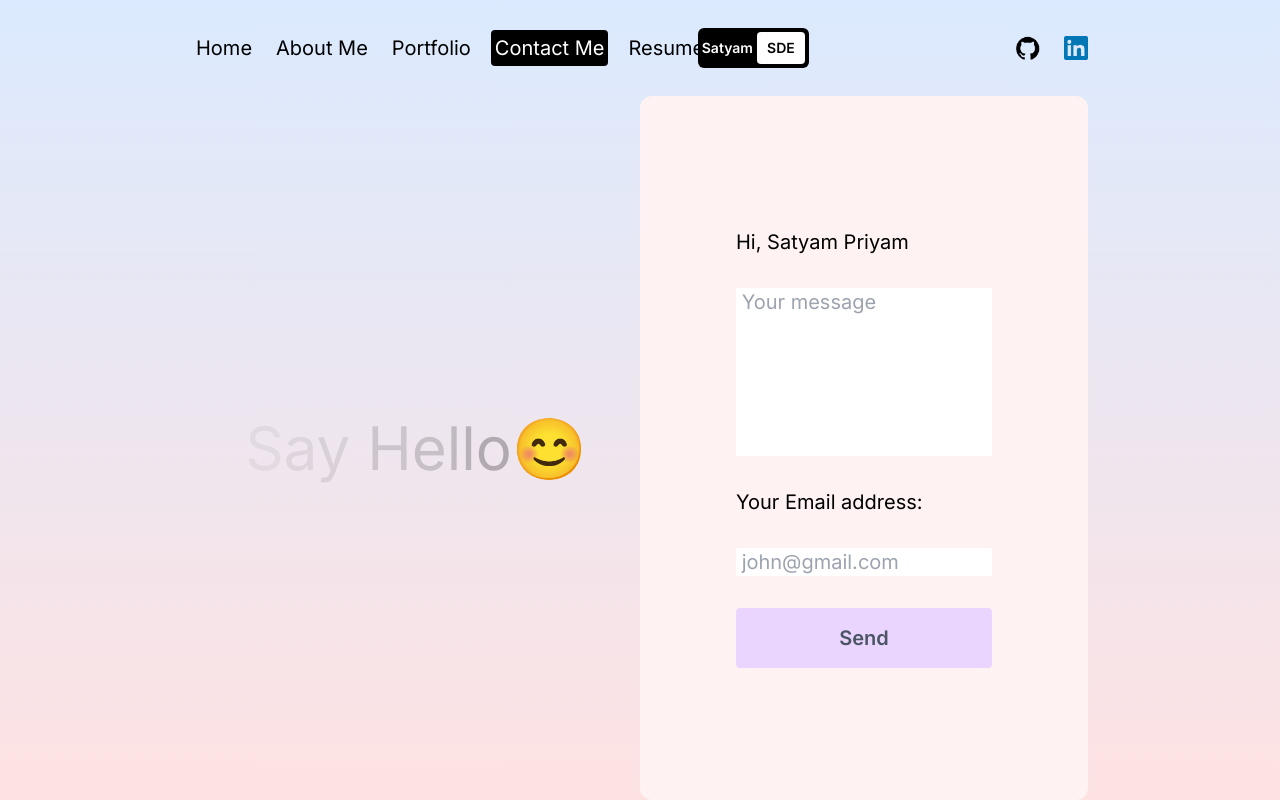
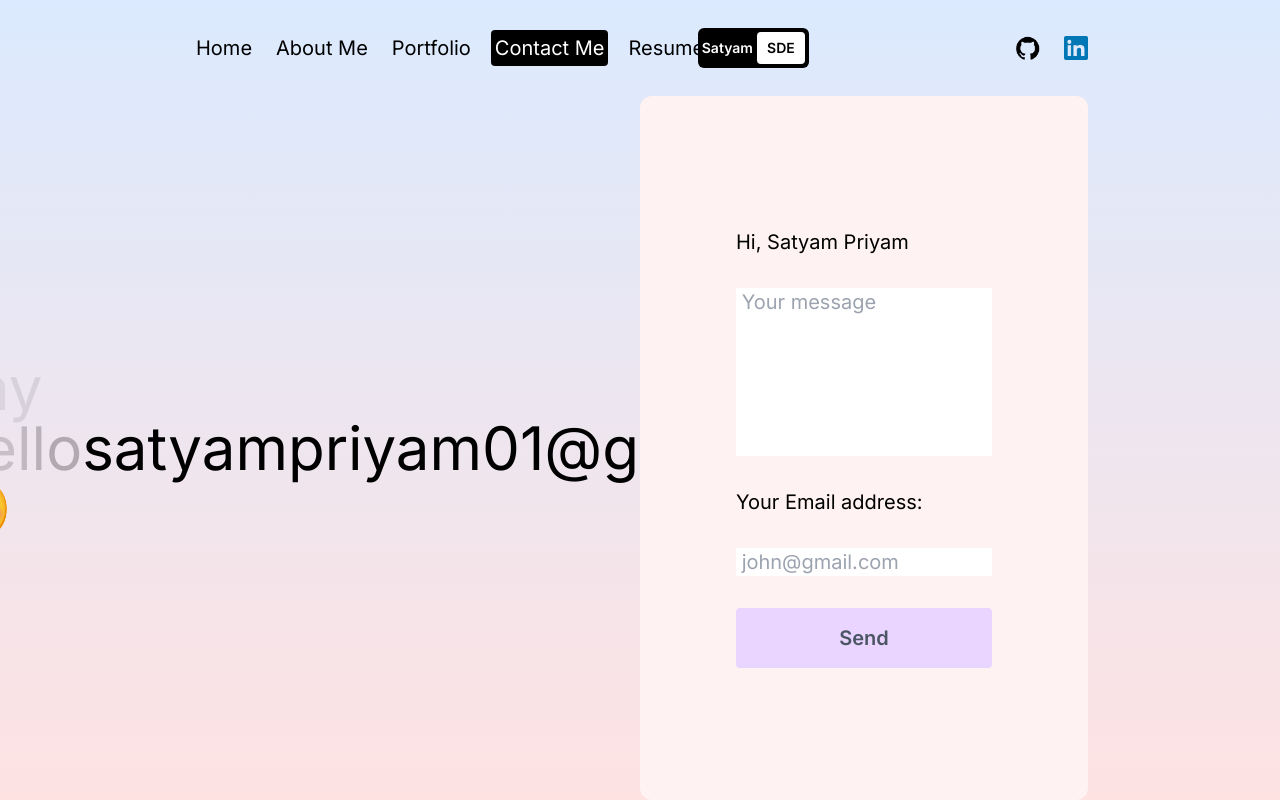
Before and after one commit to satryampriyam01/PortfolioSite, a Next.js app: page /contact in a window 1280 px wide. Built offline with nearby package versions, Linux system fonts and the light colour scheme.

Commit message:
Update page.jsx

```diff
--- a/src/app/contact/page.jsx
+++ b/src/app/contact/page.jsx
@@ -58,7 +58,7 @@ const ContactPage = () => {
                 {letter}
               </motion.span>
             ))}
-            😊
+            satyampriyam01@gmail.com 😊
           </div>
         </div>
         {/* FORM CONTAINER */}
```
